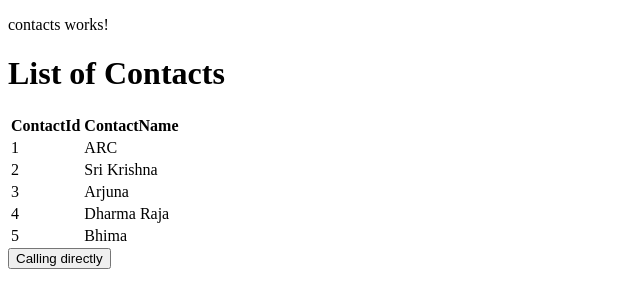
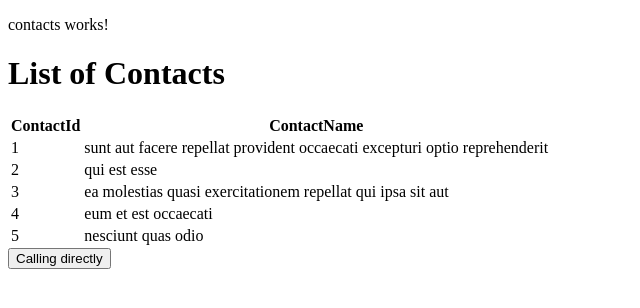
Before and after one commit to MedaPrashanthKumar/observable, an Angular app: page /contacts in a window 1280 px wide. Shown: the top 308 px of the page, without its empty margins (0-640 px from the left). Built offline with nearby package versions, Linux system fonts and the light colour scheme; data requests are answered from the project's data file.

Commit message:
httpClient - get method

```diff
--- a/src/app/app.module.ts
+++ b/src/app/app.module.ts
@@ -5,7 +5,7 @@ import { AppRoutingModule } from './app-routing.module';
 import { AppComponent } from './app.component';
 import { ObservableComponent } from './observable/observable.component';
 import { ContactsComponent } from './contacts/contacts.component';
-
+import {HttpClientModule}  from '@angular/common/http';
 @NgModule({
   declarations: [
     AppComponent,
@@ -14,7 +14,8 @@ import { ContactsComponent } from './contacts/contacts.component';
   ],
   imports: [
     BrowserModule,
-    AppRoutingModule
+    AppRoutingModule,
+    HttpClientModule
   ],
   providers: [],
   bootstrap: [AppComponent]
--- a/src/app/contacts.service.ts
+++ b/src/app/contacts.service.ts
@@ -1,23 +1,25 @@
 import { Injectable } from '@angular/core';
-
+import { HttpClient,HttpHeaders,HttpParams } from '@angular/common/http';
 @Injectable({
   providedIn: 'root'
 })
 export class ContactsService {
 
-  constructor() { }
+  constructor(private httpClient:HttpClient) { }
 
   getContacts(){
     //http calls
-    const contactList =[
-      {contactId:1,contactName:'ARC'},
-      {contactId:2,contactName:'Sri Krishna'},
-      {contactId:3,contactName:'Arjuna'},
-      {contactId:4,contactName:'Dharma Raja'},
-      {contactId:5,contactName:'Bhima'}
-    ]
+    // const contactList =[
+    //   {contactId:1,contactName:'ARC'},
+    //   {contactId:2,contactName:'Sri Krishna'},
+    //   {contactId:3,contactName:'Arjuna'},
+    //   {contactId:4,contactName:'Dharma Raja'},
+    //   {contactId:5,contactName:'Bhima'}
+    // ]
 
-    return contactList;
+    // return contactList;
+
+    return this.httpClient.get("http://localhost:3000/contacts");
   }
 
   callingFromTemplate(){
--- a/src/app/contacts/contacts.component.html
+++ b/src/app/contacts/contacts.component.html
@@ -15,8 +15,8 @@
         <th>ContactName</th>
     </tr>
     <tr *ngFor="let contact of contactList">
-        <td>{{contact.contactId}}</td>
-        <td>{{contact.contactName}}</td>
+        <td>{{contact.id}}</td>
+        <td>{{contact.title}}</td>
     </tr>
 </table>
 
--- a/src/app/contacts/contacts.component.ts
+++ b/src/app/contacts/contacts.component.ts
@@ -11,7 +11,11 @@ export class ContactsComponent implements OnInit {
   constructor(public contacts:ContactsService) { }
   contactList :any;
   ngOnInit(): void {
-    this. contactList = this.contacts.getContacts();
+    //this. contactList = this.contacts.getContacts();
+    //Get the HTTP get Method
+    this.contacts.getContacts().subscribe(data =>{
+      this.contactList = data ;
+    })
 
   }
 
--- /dev/null
+++ b/src/assets/db.json
@@ -0,0 +1,34 @@
+{
+  "contacts": [
+    {
+      "userId": 1,
+      "id": 1,
+      "title": "sunt aut facere repellat provident occaecati excepturi optio reprehenderit",
+      "body": "quia et suscipit\nsuscipit recusandae consequuntur expedita et cum\nreprehenderit molestiae ut ut quas totam\nnostrum rerum est autem sunt rem eveniet architecto"
+    },
+    {
+      "userId": 1,
+      "id": 2,
+      "title": "qui est esse",
+      "body": "est rerum tempore vitae\nsequi sint nihil reprehenderit dolor beatae ea dolores neque\nfugiat blanditiis voluptate porro vel nihil molestiae ut reiciendis\nqui aperiam non debitis possimus qui neque nisi nulla"
+    },
+    {
+      "userId": 1,
+      "id": 3,
+      "title": "ea molestias quasi exercitationem repellat qui ipsa sit aut",
+      "body": "et iusto sed quo iure\nvoluptatem occaecati omnis eligendi aut ad\nvoluptatem doloribus vel accusantium quis pariatur\nmolestiae porro eius odio et labore et velit aut"
+    },
+    {
+      "userId": 1,
+      "id": 4,
+      "title": "eum et est occaecati",
+      "body": "ullam et saepe reiciendis voluptatem adipisci\nsit amet autem assumenda provident rerum culpa\nquis hic commodi nesciunt rem tenetur doloremque ipsam iure\nquis sunt voluptatem rerum illo velit"
+    },
+    {
+      "userId": 1,
+      "id": 5,
+      "title": "nesciunt quas odio",
+      "body": "repudiandae veniam quaerat sunt sed\nalias aut fugiat sit autem sed est\nvoluptatem omnis possimus esse voluptatibus quis\nest aut tenetur dolor neque"
+    }
+  ]
+}
```
